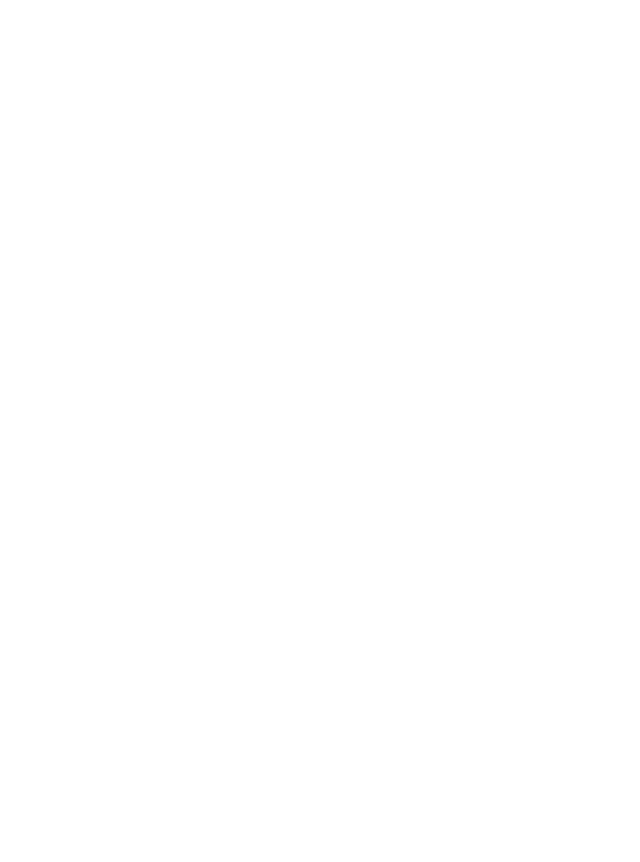
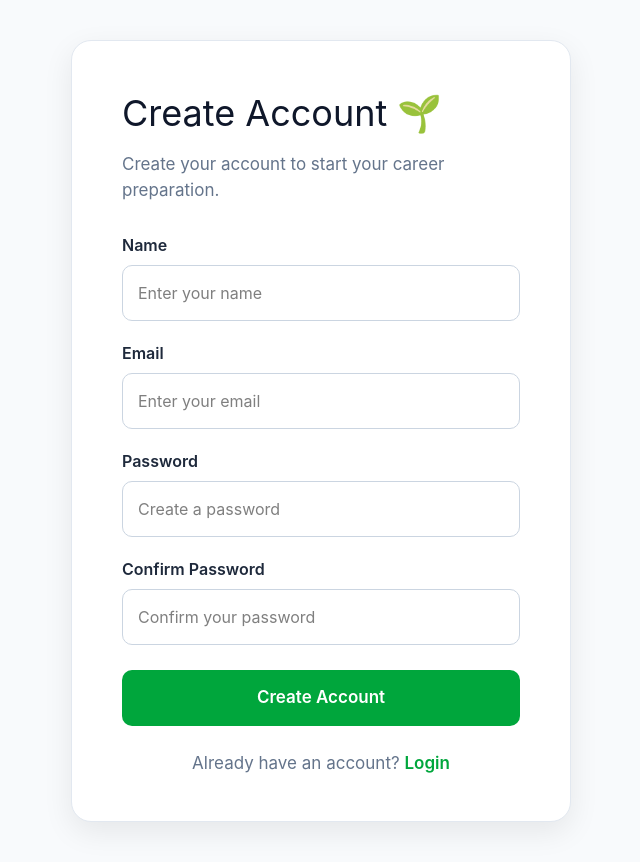
Before and after one commit to ishitaduggal2608-netizen/careerpilot-ai, a React (Vite) app in the folder client/: page /signup in a window 1280 px wide. Before the commit this address had no page. Shown: the whole page, without its empty margins (319-959 px from the left). Before the commit the page ends 800 px from the top, so only its background shows below. Built offline with nearby package versions, Linux system fonts and the light colour scheme.

Commit message:
Add authentication flow and protected dashboard

```diff
--- a/client/src/App.jsx
+++ b/client/src/App.jsx
@@ -5,6 +5,8 @@
 import Features from "./components/landing/Features";
 import About from "./components/landing/About";
 import Dashboard from "./pages/Dashboard";
+import Login from "./pages/Login";
+import Signup from "./pages/Signup";
 
 function LandingPage() {
   return (
@@ -16,13 +18,31 @@
     </>
   );
 }
+function ProtectedRoute({ children }) {
+  const isLoggedIn = localStorage.getItem("isLoggedIn");
 
+  if (!isLoggedIn) {
+    window.location.href = "/login";
+    return null;
+  }
+
+  return children;
+}
 function App() {
   return (
     <BrowserRouter>
       <Routes>
         <Route path="/" element={<LandingPage />} />
-        <Route path="/dashboard" element={<Dashboard />} />
+        <Route
+  path="/dashboard"
+  element={
+    <ProtectedRoute>
+      <Dashboard />
+    </ProtectedRoute>
+  }
+/>
+        <Route path="/login" element={<Login />} />
+        <Route path="/signup" element={<Signup />} />
       </Routes>
     </BrowserRouter>
   );
--- a/client/src/components/landing/Navbar.jsx
+++ b/client/src/components/landing/Navbar.jsx
@@ -7,7 +7,7 @@
           🌱 CareerPilot AI
         </h1>
 
-        <div className="flex gap-8 text-gray-700">
+        <div className="flex gap-8 items-center text-gray-700">
 
           <a href="#">Features</a>
 
@@ -15,11 +15,19 @@
 
           <a href="#">Roadmap</a>
 
-          <a href="#">Login</a>
+          <button
+            className="text-gray-700"
+            onClick={() => window.location.href = "/login"}
+          >
+            Login
+          </button>
 
-          <button onClick={() => window.location.href = "/dashboard"}>
-  Get Started
-</button>
+          <button
+            className="bg-green-600 text-white px-5 py-2 rounded-lg font-medium hover:bg-green-700"
+            onClick={() => window.location.href = "/dashboard"}
+          >
+            Get Started
+          </button>
 
         </div>
 
--- a/client/src/pages/Dashboard.jsx
+++ b/client/src/pages/Dashboard.jsx
@@ -1,6 +1,11 @@
 import "./Dashboard.css";
 
 function Dashboard() {
+  const handleLogout = () => {
+    localStorage.removeItem("isLoggedIn");
+    window.location.href = "/login";
+  };
+
   return (
     <div className="dashboard">
 
@@ -8,56 +13,100 @@
       <div className="dashboard-header">
         <div>
           <p className="welcome">Welcome back 👋</p>
+
           <h1>Your Placement Dashboard</h1>
+
           <p className="subtitle">
             Here's your placement preparation overview.
           </p>
         </div>
 
-        <div className="profile-circle">CP</div>
+        <div className="header-right">
+          <div className="profile-circle">
+            CP
+          </div>
+
+          <button
+            className="logout-button"
+            onClick={handleLogout}
+          >
+            Logout
+          </button>
+        </div>
       </div>
 
       {/* Placement Readiness */}
       <div className="readiness-card">
+
         <div className="card-top">
+
           <div>
             <p>Placement Readiness</p>
+
             <h2>72%</h2>
           </div>
 
           <span>📊</span>
+
         </div>
 
         <div className="progress-bar">
+
           <div
             className="progress-fill"
             style={{ width: "72%" }}
           ></div>
+
         </div>
+
       </div>
 
       {/* Statistics */}
       <div className="stats-grid">
 
+        {/* DSA */}
         <div className="stat-card">
+
           <span>💻</span>
+
           <p>DSA Progress</p>
+
           <h2>68%</h2>
-          <small>Keep solving problems consistently.</small>
+
+          <small>
+            Keep solving problems consistently.
+          </small>
+
         </div>
 
+        {/* Interview */}
         <div className="stat-card">
+
           <span>🤖</span>
+
           <p>Interview Preparation</p>
+
           <h2>54%</h2>
-          <small>Practice technical and HR interviews.</small>
+
+          <small>
+            Practice technical and HR interviews.
+          </small>
+
         </div>
 
+        {/* Career Goal */}
         <div className="stat-card">
+
           <span>🎯</span>
+
           <p>Career Goal</p>
+
           <h2>Software Developer</h2>
-          <small>Stay focused on your target role.</small>
+
+          <small>
+            Stay focused on your target role.
+          </small>
+
         </div>
 
       </div>
@@ -67,26 +116,42 @@
 
         <h2>Today's Focus</h2>
 
+        {/* Focus Item 1 */}
         <div className="focus-item">
+
           <span>✓</span>
 
           <div>
-            <h3>Complete 2 DSA problems</h3>
+
+            <h3>
+              Complete 2 DSA problems
+            </h3>
+
             <p>
               Keep your placement roadmap on track.
             </p>
+
           </div>
+
         </div>
 
+        {/* Focus Item 2 */}
         <div className="focus-item">
+
           <span>✓</span>
 
           <div>
-            <h3>Practice interview questions</h3>
+
+            <h3>
+              Practice interview questions
+            </h3>
+
             <p>
               Prepare answers for common technical questions.
             </p>
+
           </div>
+
         </div>
 
       </div>
--- /dev/null
+++ b/client/src/pages/Login.css
@@ -0,0 +1,81 @@
+.login-page {
+  min-height: 100vh;
+  background: #f8fafc;
+  display: flex;
+  justify-content: center;
+  align-items: center;
+  padding: 30px;
+}
+
+.login-card {
+  width: 100%;
+  max-width: 430px;
+  background: white;
+  padding: 40px;
+  border-radius: 20px;
+  border: 1px solid #e2e8f0;
+  box-shadow: 0 10px 30px rgba(15, 23, 42, 0.08);
+}
+
+.login-card h1 {
+  margin: 0;
+  font-size: 32px;
+  color: #0f172a;
+}
+
+.login-card > p {
+  color: #64748b;
+  margin: 10px 0 30px;
+}
+
+.login-card form {
+  display: flex;
+  flex-direction: column;
+}
+
+.login-card label {
+  font-weight: 600;
+  color: #334155;
+  margin-bottom: 7px;
+}
+
+.login-card input {
+  padding: 13px 15px;
+  border: 1px solid #cbd5e1;
+  border-radius: 10px;
+  font-size: 15px;
+  margin-bottom: 20px;
+  outline: none;
+}
+
+.login-card input:focus {
+  border-color: #00a63c;
+}
+
+.login-card button {
+  padding: 14px;
+  border: none;
+  border-radius: 10px;
+  background: #00a63c;
+  color: white;
+  font-size: 16px;
+  font-weight: 600;
+  cursor: pointer;
+  margin-top: 5px;
+}
+
+.login-card button:hover {
+  background: #008f35;
+}
+
+.signup-text {
+  text-align: center;
+  margin-top: 25px !important;
+  margin-bottom: 0 !important;
+}
+
+.signup-text span {
+  color: #00a63c;
+  font-weight: 600;
+  cursor: pointer;
+}
--- /dev/null
+++ b/client/src/pages/Login.jsx
@@ -0,0 +1,61 @@
+import "./Login.css";
+
+function Login() {
+  const handleLogin = (event) => {
+  event.preventDefault();
+
+  localStorage.setItem("isLoggedIn", "true");
+
+  window.location.href = "/dashboard";
+  };
+
+  return (
+    <div className="login-page">
+      <div className="login-card">
+
+        <h1>Welcome Back 👋</h1>
+
+        <p>
+          Login to continue your career preparation.
+        </p>
+
+        <form onSubmit={handleLogin}>
+
+          <label>Email</label>
+
+          <input
+            type="email"
+            placeholder="Enter your email"
+            required
+          />
+
+          <label>Password</label>
+
+          <input
+            type="password"
+            placeholder="Enter your password"
+            required
+          />
+
+          <button type="submit">
+            Login
+          </button>
+
+        </form>
+
+        <p className="signup-text">
+          Don't have an account?{" "}
+          <button
+            type="button"
+            onClick={() => window.location.href = "/signup"}
+          >
+            Sign up
+          </button>
+        </p>
+
+      </div>
+    </div>
+  );
+}
+
+export default Login;
--- /dev/null
+++ b/client/src/pages/Signup.css
@@ -0,0 +1,82 @@
+.signup-page {
+  min-height: 100vh;
+  background: #f8fafc;
+  display: flex;
+  justify-content: center;
+  align-items: center;
+  padding: 40px 20px;
+}
+
+.signup-card {
+  width: 100%;
+  max-width: 500px;
+  background: white;
+  padding: 45px 50px;
+  border-radius: 20px;
+  border: 1px solid #e2e8f0;
+  box-shadow: 0 10px 30px rgba(0, 0, 0, 0.08);
+}
+
+.signup-card h1 {
+  font-size: 36px;
+  margin-bottom: 12px;
+  color: #0f172a;
+}
+
+.signup-card > p {
+  color: #64748b;
+  font-size: 17px;
+  margin-bottom: 30px;
+}
+
+.signup-card form {
+  display: flex;
+  flex-direction: column;
+}
+
+.signup-card label {
+  margin-bottom: 8px;
+  color: #1e293b;
+  font-weight: 600;
+}
+
+.signup-card input {
+  padding: 15px;
+  margin-bottom: 20px;
+  border: 1px solid #cbd5e1;
+  border-radius: 10px;
+  font-size: 16px;
+  outline: none;
+}
+
+.signup-card input:focus {
+  border-color: #00a63c;
+}
+
+.signup-card button {
+  margin-top: 5px;
+  padding: 15px;
+  background: #00a63c;
+  color: white;
+  border: none;
+  border-radius: 10px;
+  font-size: 17px;
+  font-weight: 600;
+  cursor: pointer;
+}
+
+.signup-card button:hover {
+  background: #008f35;
+}
+
+.login-text {
+  text-align: center;
+  margin-top: 25px;
+  margin-bottom: 0 !important;
+}
+
+.login-text a {
+  color: #00a63c;
+  font-weight: 600;
+  text-decoration: none;
+}
--- /dev/null
+++ b/client/src/pages/Signup.jsx
@@ -0,0 +1,80 @@
+import "./Signup.css";
+
+function Signup() {
+  const handleSignup = (event) => {
+    event.preventDefault();
+
+    const password = event.target.password.value;
+    const confirmPassword = event.target.confirmPassword.value;
+
+    if (password !== confirmPassword) {
+      alert("Passwords do not match!");
+      return;
+    }
+
+    alert("Account created successfully!");
+
+    window.location.href = "/login";
+  };
+
+  return (
+    <div className="signup-page">
+      <div className="signup-card">
+
+        <h1>Create Account 🌱</h1>
+
+        <p>
+          Create your account to start your career preparation.
+        </p>
+
+        <form onSubmit={handleSignup}>
+
+          <label>Name</label>
+          <input
+            type="text"
+            name="name"
+            placeholder="Enter your name"
+            required
+          />
+
+          <label>Email</label>
+          <input
+            type="email"
+            name="email"
+            placeholder="Enter your email"
+            required
+          />
+
+          <label>Password</label>
+          <input
+            type="password"
+            name="password"
+            placeholder="Create a password"
+            required
+          />
+
+          <label>Confirm Password</label>
+          <input
+            type="password"
+            name="confirmPassword"
+            placeholder="Confirm your password"
+            required
+          />
+
+          <button type="submit">
+            Create Account
+          </button>
+
+        </form>
+
+        <p className="login-text">
+          Already have an account?{" "}
+          <a href="/login">Login</a>
+        </p>
+
+      </div>
+    </div>
+  );
+}
+
+export default Signup;
```
Also changed, not shown: client/src/pages/Dashboard.css (+85 -42 lines).
